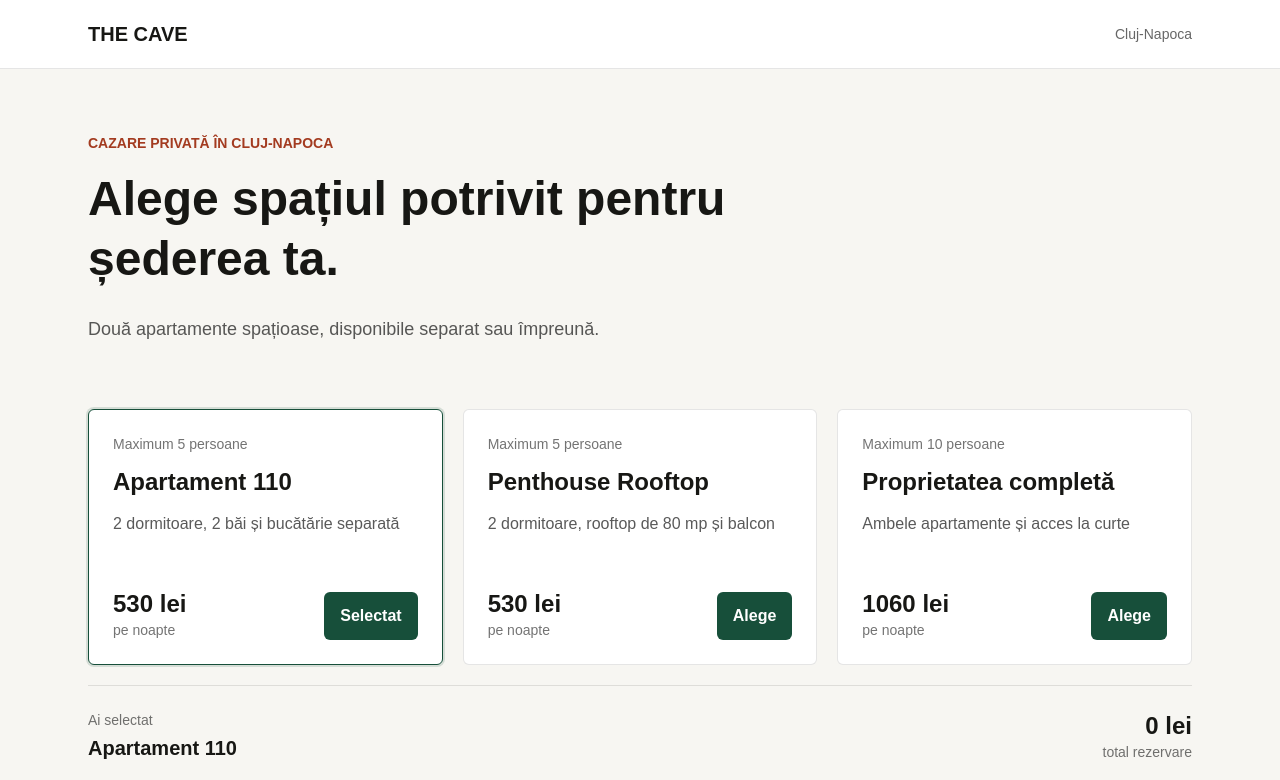
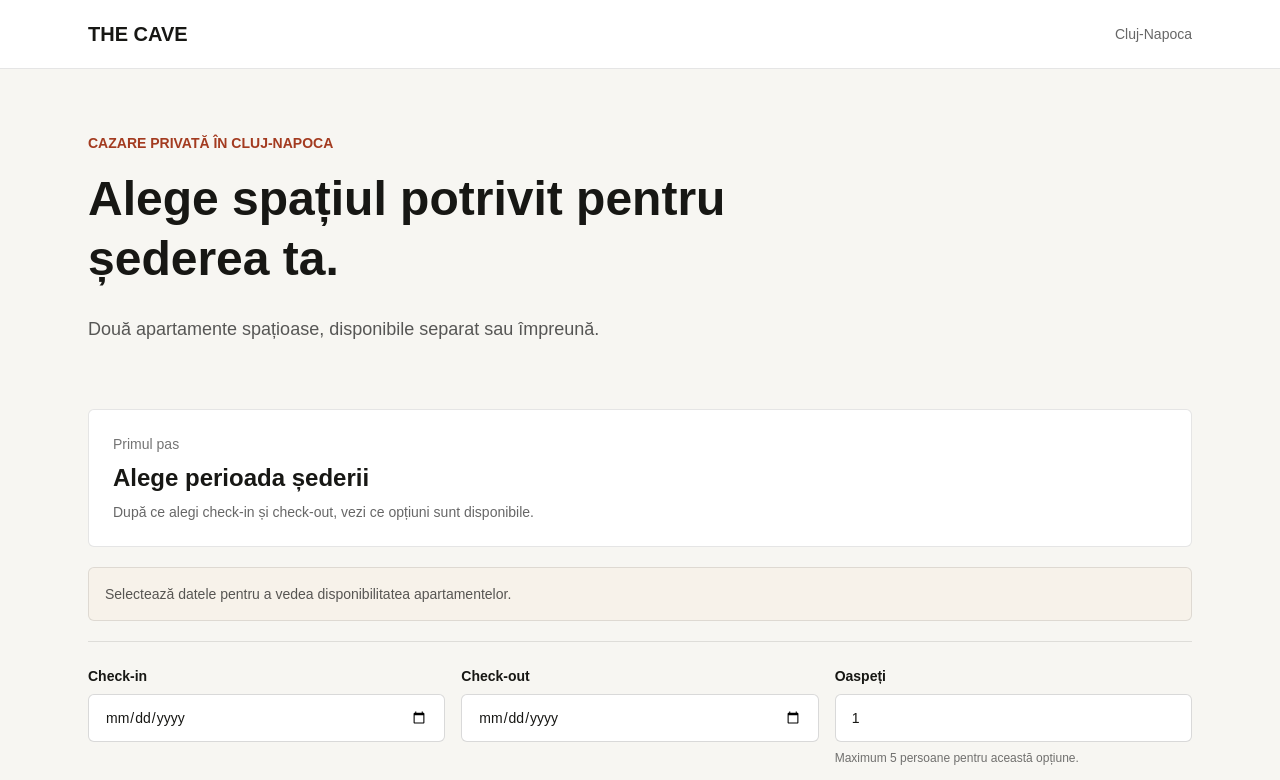
Before and after one commit to UEmanuelTudor/the-cave, a Next.js app: page / in a window 1280 px wide. Shown: the top 780 px of the page. Built offline with nearby package versions, Linux system fonts and the light colour scheme.

Commit message:
feat: require dates before showing booking options

```diff
--- a/src/components/booking-selector.tsx
+++ b/src/components/booking-selector.tsx
@@ -59,6 +59,7 @@ export function BookingSelector() {
     const accommodationTotal = nights * selectedOption.price;
     const total = accommodationTotal + cleaningFee;
     const hasInvalidDates = checkIn !== "" && checkOut !== "" && nights === 0;
+    const hasSelectedDates = nights > 0;
     const canContinue =
         checkIn !== "" &&
         checkOut !== "" &&
@@ -83,13 +84,37 @@ export function BookingSelector() {
             Math.min(Math.max(Math.floor(nextGuestCount), 1), selectedOption.guests),
         );
     }
+    function handleDateChange(field: "checkIn" | "checkOut", value: string) {
+        if (field === "checkIn") {
+            setCheckIn(value);
+        } else {
+            setCheckOut(value);
+        }
+
+        setShowGuestDetails(false);
+        setIsSubmitted(false);
+    }
+
 
     return (
         <section
             id="optiuni"
             className="mx-auto grid max-w-6xl gap-5 px-6 pb-20 md:grid-cols-3"
         >
-            {bookingOptions.map((option) => {
+            <div className="rounded-md border border-black/10 bg-white p-6 md:col-span-3">
+                <p className="text-sm text-black/55">Primul pas</p>
+                <h2 className="mt-2 text-2xl font-semibold">Alege perioada șederii</h2>
+                <p className="mt-2 text-sm text-black/60">
+                    După ce alegi check-in și check-out, vezi ce opțiuni sunt disponibile.
+                </p>
+            </div>
+
+            {!hasSelectedDates && (
+                <p className="rounded-md border border-black/10 bg-[#f7f2ea] p-4 text-sm text-black/65 md:col-span-3">
+                    Selectează datele pentru a vedea disponibilitatea apartamentelor.
+                </p>
+            )}
+            {hasSelectedDates && bookingOptions.map((option) => {
                 const isSelected = selectedId === option.id;
                 return (
                     <article
@@ -127,7 +152,9 @@ export function BookingSelector() {
                     </article>
                 );
             })}
+            {hasSelectedDates && (
                 <div
+
                     aria-live="polite"
                     className="grid gap-4 border-t border-black/10 pt-6 md:col-span-3 md:grid-cols-[1fr_auto]"
                 >
@@ -156,12 +183,13 @@ export function BookingSelector() {
                         <span className="block text-sm text-black/55">total rezervare</span>
                     </p>
                 </div>
+            )}
             <div className="grid gap-4 border-t border-black/10 pt-6 md:col-span-3 md:grid-cols-3">
                 <label className="text-sm font-semibold">
                     Check-in
                     <input
                         value={checkIn}
-                        onChange={(event) => setCheckIn(event.target.value)}
+                        onChange={(event) => handleDateChange("checkIn", event.target.value)}
                         type="date"
                         name="checkIn"
                         required
@@ -173,7 +201,7 @@ export function BookingSelector() {
                     Check-out
                     <input
                         value={checkOut}
-                        onChange={(event) => setCheckOut(event.target.value)}
+                        onChange={(event) => handleDateChange("checkOut", event.target.value)}
                         type="date"
                         name="checkOut"
                         required
```
Lines whose indentation alone changed are shown as unchanged.
